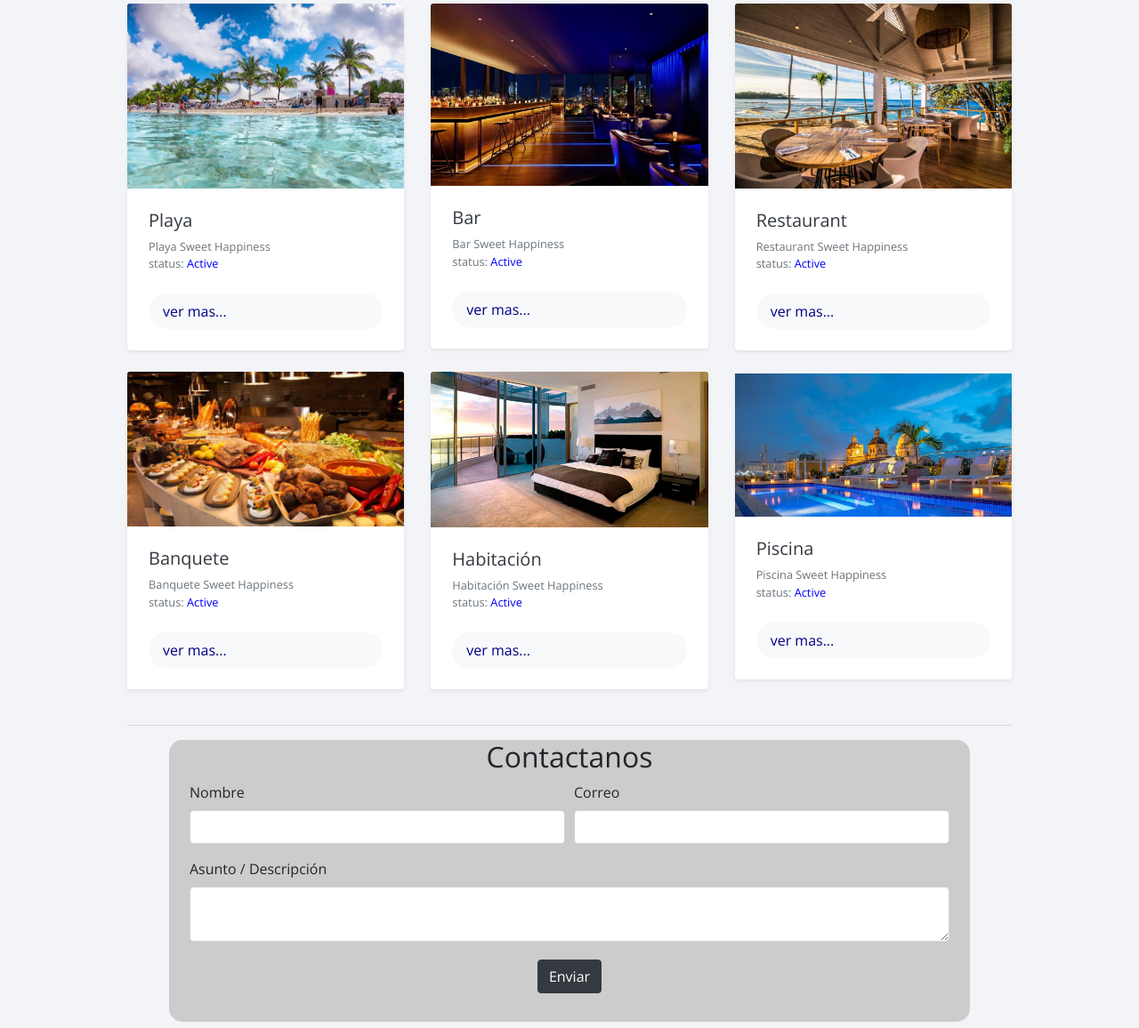
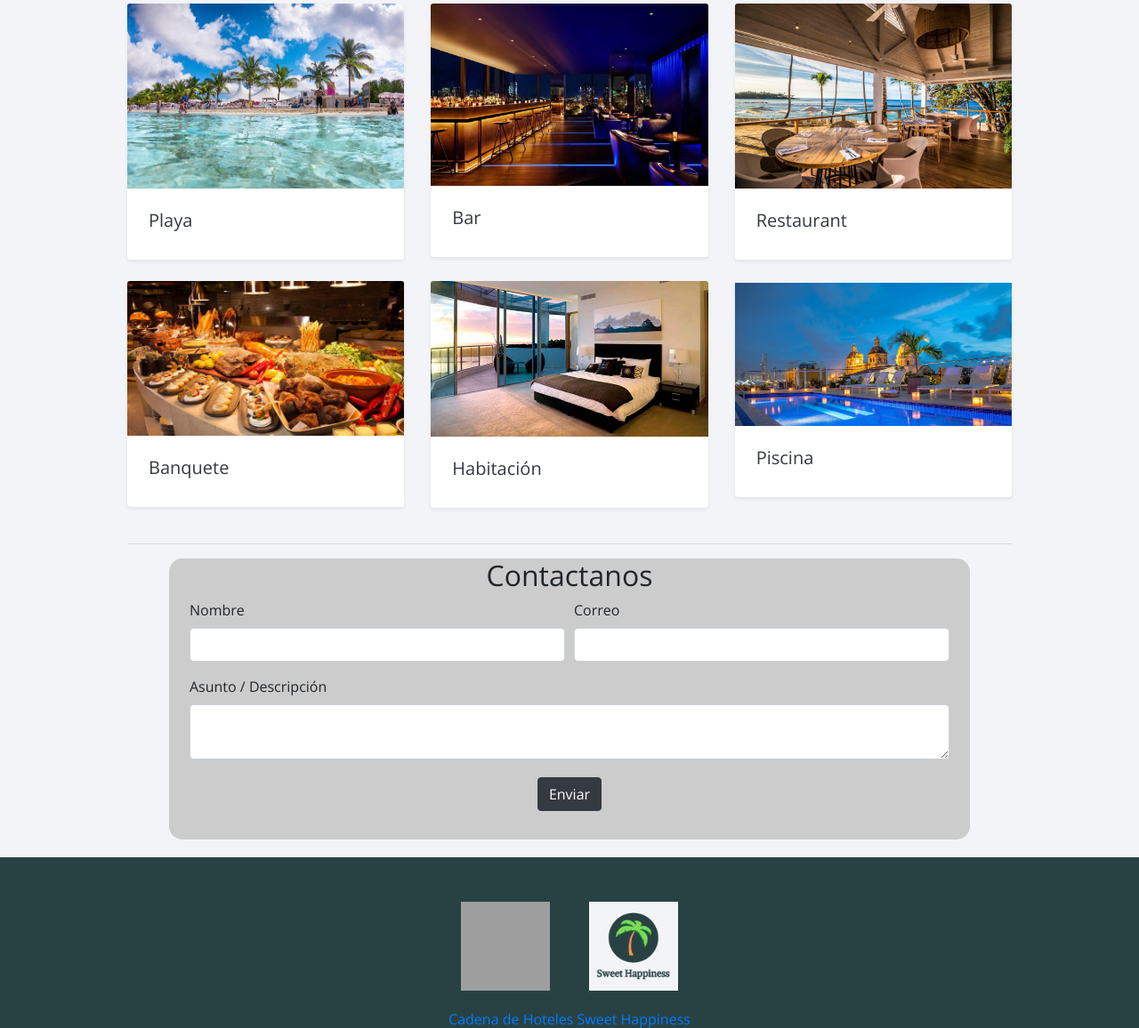
Before and after one commit to karina0724/Sweet-Happiness, a PHP site: page / in a window 1280 px wide. Shown: the part 1465-2621 px from the top of the page at 89% size. Run offline with PHP 8.4, Linux system fonts and the light colour scheme; some libraries are stand-ins or nearby versions; grey boxes are pictures that could not be loaded.

Commit message:
Fala menos

```diff
--- a/FinalAdm/galeria.php
+++ b/FinalAdm/galeria.php
@@ -11,13 +11,6 @@
                       class="img-fluid card-img-top">
                     <div class="p-4">
                       <h5> <a href="#" class="text-dark">Playa</a></h5>
-                      <p class="small text-muted mb-0">Playa Sweet Happiness <br> status: <span
-                          style="color: blue;">Active</span></p>
-                      <div class="d-grid gap-2 d-md-block d-flex rounded-pill bg-light px-3 py-2 mt-4">
-                        <a href="#" style="text-decoration: none; color: navy;">
-                          ver mas...
-                        </a>
-                      </div>
                     </div>
                   </div>
                 </div>
@@ -28,13 +21,6 @@
                       class="img-fluid card-img-top">
                     <div class="p-4">
                       <h5> <a href="#" class="text-dark">Bar</a></h5>
-                      <p class="small text-muted mb-0">Bar Sweet Happiness<br> status: <span
-                          style="color: blue;">Active</span></p>
-                      <div class="d-grid gap-2 d-md-block d-flex rounded-pill bg-light px-3 py-2 mt-4">
-                        <a href="#" style="text-decoration: none; color: navy;">
-                          ver mas...
-                        </a>
-                      </div>
                     </div>
                   </div>
                 </div>
@@ -45,13 +31,6 @@
                       class="img-fluid card-img-top">
                     <div class="p-4">
                       <h5> <a href="#" class="text-dark">Restaurant</a></h5>
-                      <p class="small text-muted mb-0">Restaurant Sweet Happiness <br> status: <span
-                          style="color: blue;">Active</span></p>
-                      <div class="d-grid gap-2 d-md-block d-flex rounded-pill bg-light px-3 py-2 mt-4">
-                        <a href="#" style="text-decoration: none; color: navy;">
-                          ver mas...
-                        </a>
-                      </div>
                     </div>
                   </div>
                 </div>
@@ -62,13 +41,6 @@
                       class="img-fluid card-img-top">
                     <div class="p-4">
                       <h5> <a href="#" class="text-dark">Banquete</a></h5>
-                      <p class="small text-muted mb-0">Banquete Sweet Happiness <br> status: <span
-                          style="color: blue;">Active</span></p>
-                      <div class="d-grid gap-2 d-md-block d-flex rounded-pill bg-light px-3 py-2 mt-4">
-                        <a href="#" style="text-decoration: none; color: navy;">
-                          ver mas...
-                        </a>
-                      </div>
                     </div>
                   </div>
                 </div>
@@ -79,13 +51,6 @@
                       class="img-fluid card-img-top">
                     <div class="p-4">
                       <h5> <a href="#" class="text-dark">Habitación</a></h5>
-                      <p class="small text-muted mb-0">Habitación Sweet Happiness <br> status: <span
-                          style="color: blue;">Active</span></p>
-                      <div class="d-grid gap-2 d-md-block d-flex rounded-pill bg-light px-3 py-2 mt-4">
-                        <a href="#" style="text-decoration: none; color: navy;">
-                          ver mas...
-                        </a>
-                      </div>
                     </div>
                   </div>
                 </div>
@@ -96,13 +61,6 @@
                       class="img-fluid card-img-top">
                     <div class="p-4">
                       <h5> <a href="#" class="text-dark">Piscina</a></h5>
-                      <p class="small text-muted mb-0">Piscina Sweet Happiness <br> status: <span
-                          style="color: blue;">Active</span></p>
-                      <div class="d-grid gap-2 d-md-block d-flex rounded-pill bg-light px-3 py-2 mt-4">
-                        <a href="#" style="text-decoration: none; color: navy;">
-                          ver mas...
-                        </a>
-                      </div>
                     </div>
                   </div>
                 </div>
```
Also changed, not shown: FinalAdm/ReservarHabitaciones.php (+1 -12 lines), FinalAdm/consultarReservaciones.php (+13 -1 lines).
